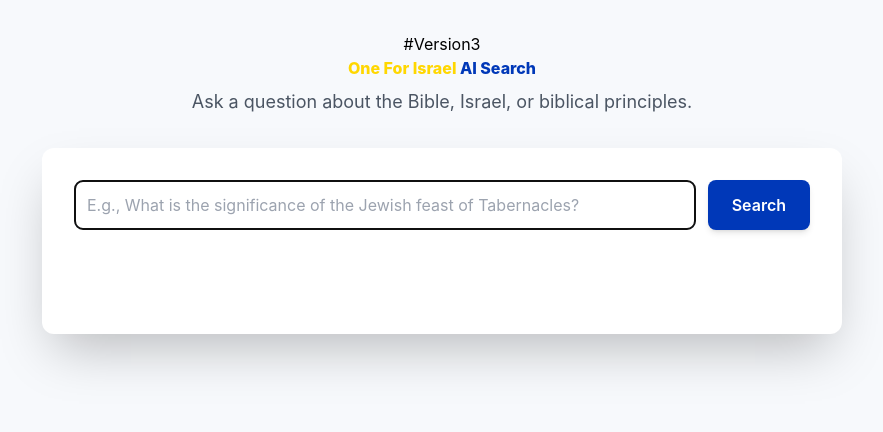
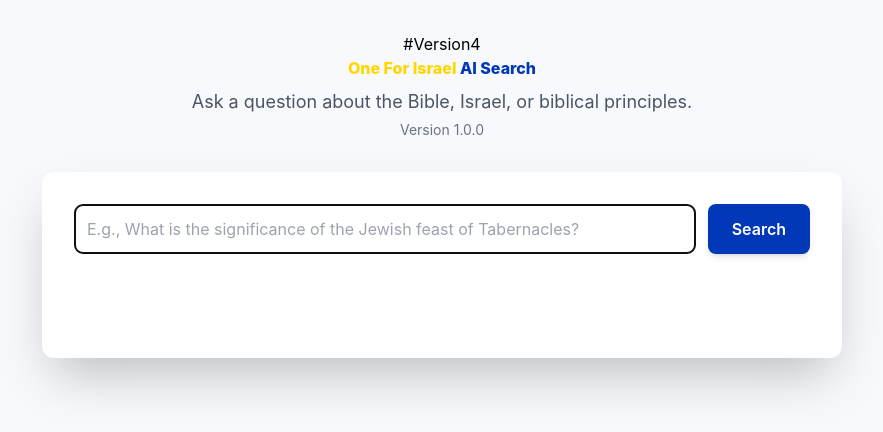
Before and after one commit to joeofi/biblical-ai-search, a plain HTML site: page index.html in a window 1280 px wide. Shown: the whole page, without its empty margins (198-1081 px from the left). Drawn offline with nearby package versions, Linux system fonts and the light colour scheme.

```diff
--- a/index.html
+++ b/index.html
@@ -1,5 +1,5 @@
 <!DOCTYPE html>
-#Version3
+#Version4
 <html lang="en">
 <head>
     <meta charset="UTF-8">
@@ -53,6 +53,7 @@
             <span class="text-israel-gold">One For Israel</span> AI Search
         </h1>
         <p class="text-lg text-gray-600 mt-2">Ask a question about the Bible, Israel, or biblical principles.</p>
+        <p id="versionInfo" class="text-sm text-gray-500 mt-1"></p><!-- New element to display version -->
     </header>
 
     <!-- Main Content Container -->
@@ -112,6 +113,9 @@
         // For security, you should use a backend proxy for production, but for testing, paste your key here.
         const apiKey = "AIzaSyBfiUej4RdpnMF09qMR3B93ysstdL2cFlg";
         const apiUrl = `https://generativelanguage.googleapis.com/v1beta/models/gemini-2.5-flash-preview-05-20:generateContent?key=${apiKey}`;
+
+        // Define the current app version
+        const appVersion = "1.0.0"; // NEW: App version constant
 
         /**
          * Converts base64 to ArrayBuffer for playing TTS audio.
@@ -349,6 +353,8 @@
         // Set focus on input when page loads
         window.onload = () => {
             questionInput.focus();
+            // NEW: Display the app version
+            document.getElementById('versionInfo').textContent = `Version ${appVersion}`;
         };
     </script>
 </body>
```
